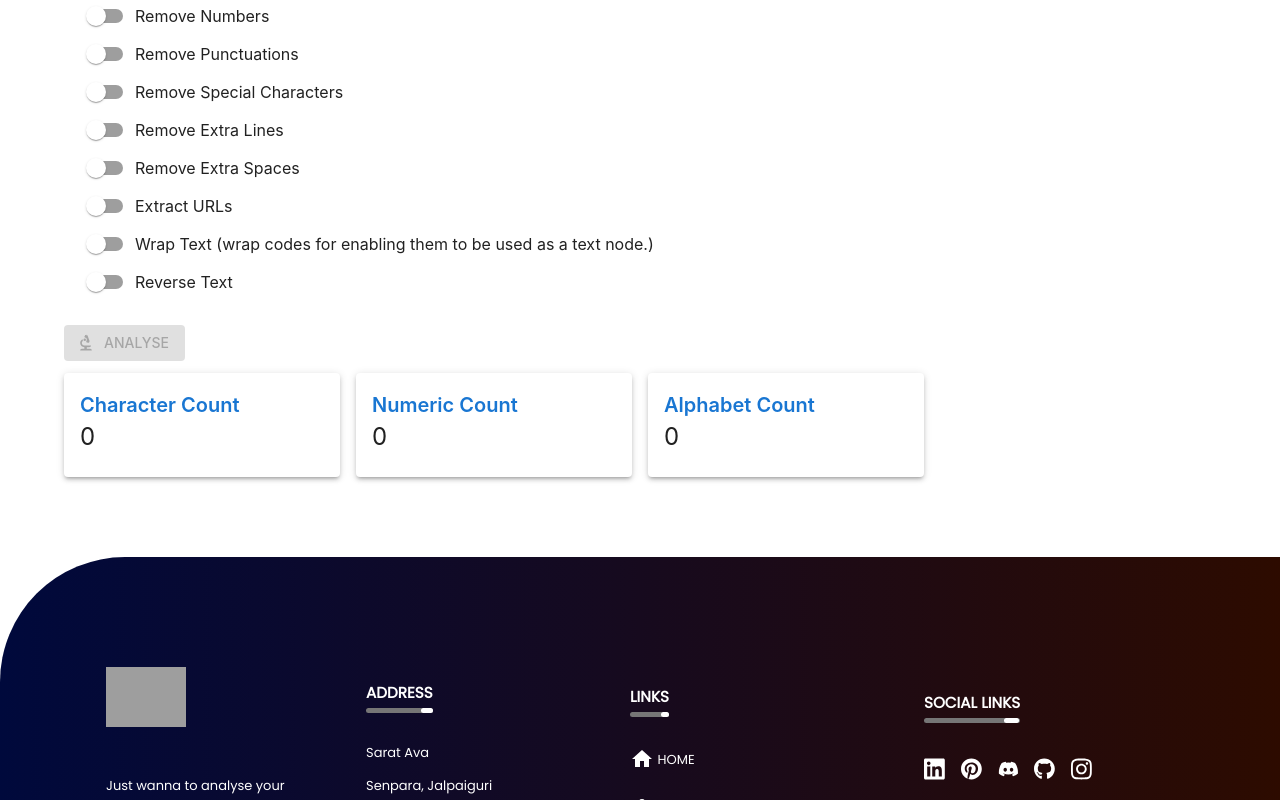
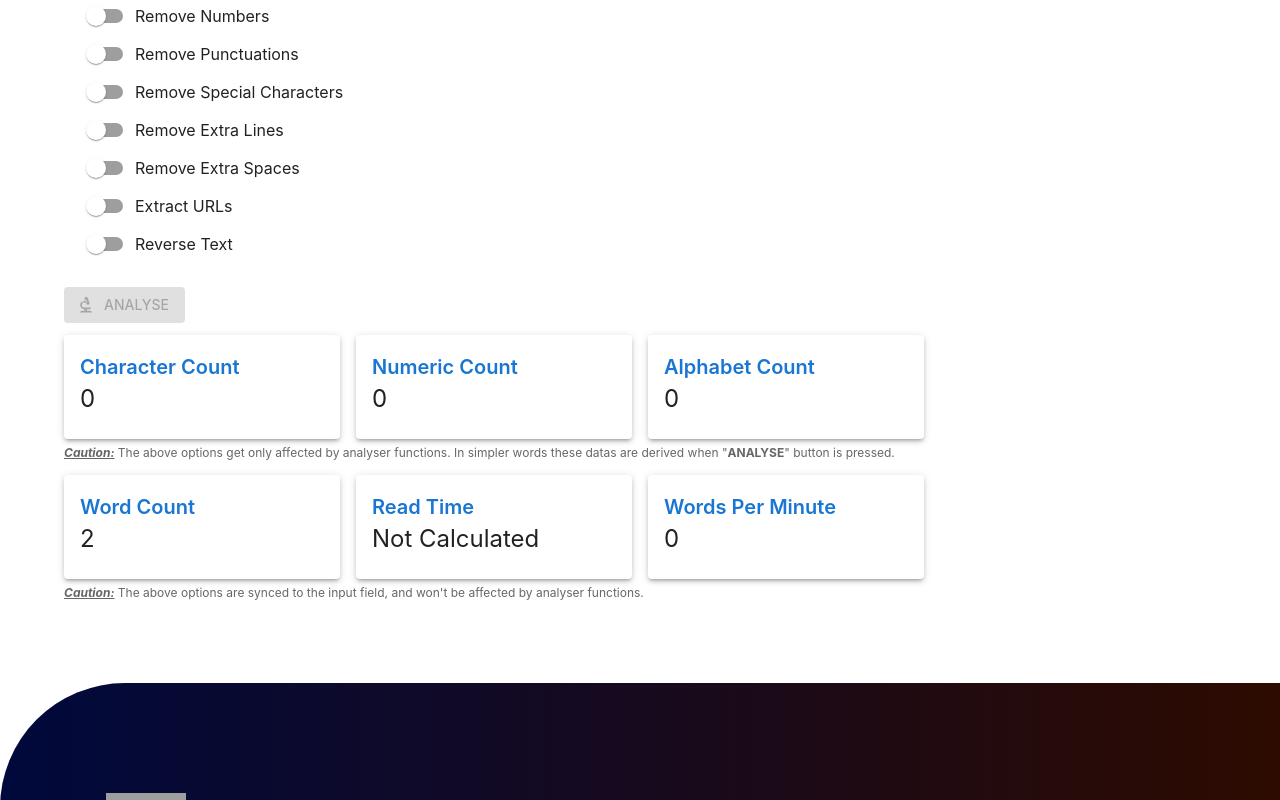
Before and after one commit to abindent/textanalyser, a Next.js app in the folder textanalyser/: page /tools/analyser in a window 1280 px wide. Shown: the part 627-1427 px from the top of the page. Built offline with nearby package versions, Linux system fonts and the light colour scheme; grey boxes are pictures that could not be loaded; what @mui/material-nextjs would draw is missing.

Commit message:
Added some more features into it

```diff
--- a/textanalyser/src/components/pages/tools/analyser.tsx
+++ b/textanalyser/src/components/pages/tools/analyser.tsx
@@ -47,20 +47,29 @@ export default function AnalyserPage() {
 
   // INPUT AND OUTPUT
   const [examString, setExamString] = React.useState<string>("Hello World");
-  const [output, setOutput] = React.useState<string | undefined | null>("");
-  const [purpose, setPurpose] = React.useState<string | undefined | null>("");
-  const [outputcharacterCount, setOutputCharacaterCount] = React.useState<
-    number | undefined | null
-  >(0);
-  const [outputalphabetCount, setOutputAlphabetCount] = React.useState<
-    number | undefined | null
-  >(0);
-  const [outputnumericCount, setOutputNumericCount] = React.useState<
-    number | undefined | null
-  >(0);
-  const [outputurl, setOutputURL] = React.useState<string | undefined | null>(
-    ""
-  );
+  const [analysis, setAnalysis] = React.useState<AnalysisData>({
+    output: "",
+    purpose: "",
+    stats: {
+      count: {
+        characters: 0,
+        alphabets: 0,
+        numbers: 0,
+      },
+      url: "",
+    },
+  });
+
+  const [typingTest, setTypingTest] = React.useState<TypingStats>({
+    startTime: null,
+    endTime: null,
+    wpm: 0,
+  });
+
+  const [additionalData, setAdditionalData] = React.useState<AdditionalData>({
+    readTime: "Not Calculated",
+    word_count: examString.split(/\s+/).filter(Boolean).length,
+  });
 
   // DATA INTERFACE
   interface Data {
@@ -77,8 +86,31 @@ export default function AnalyserPage() {
     alphacount: boolean;
     numcount: boolean;
     alphanumericcount: boolean;
-    wrapText: boolean;
     reverseText: boolean;
+  }
+
+  interface AnalysisData {
+    output: string;
+    purpose: string;
+    stats: {
+      count: {
+        characters: number;
+        alphabets: number;
+        numbers: number;
+      };
+      url: string;
+    };
+  }
+
+  interface AdditionalData {
+    readTime: string;
+    word_count: number;
+  }
+
+  interface TypingStats {
+    startTime: number | null;
+    endTime: number | null;
+    wpm: number;
   }
 
   // OPERATIONS
@@ -96,7 +128,6 @@ export default function AnalyserPage() {
     alphacount: false,
     numcount: false,
     alphanumericcount: false,
-    wrapText: false,
     reverseText: false,
   });
 
@@ -148,13 +179,6 @@ export default function AnalyserPage() {
         name: "extractUrls",
         disabled: false,
       },
-      wrapText: {
-        label:
-          "Wrap Text (wrap codes for enabling them to be used as a text node.)",
-        checked: data.wrapText,
-        name: "wrapText",
-        disabled: data.extractUrls,
-      },
       reverseText: {
         label: "Reverse Text",
         checked: data.reverseText,
@@ -204,6 +228,36 @@ export default function AnalyserPage() {
     },
   };
 
+  // Calculate Read Time
+  const calculateReadTime = (text: string): string => {
+    const wordsPerMinute = 200; // Average reading speed
+    const wordCount = text.trim().split(/\s+/).length;
+    const minutes = Math.floor(wordCount / wordsPerMinute);
+    const seconds = Math.floor(
+      (wordCount % wordsPerMinute) / (wordsPerMinute / 60)
+    );
+
+    if (minutes === 0 && seconds === 0) return "Less than a second";
+    if (minutes === 0) return `${seconds} seconds`;
+    if (seconds === 0) return `${minutes} min`;
+
+    return `${minutes} min ${seconds} sec`;
+  };
+
+  // Calculate Typing Speed
+  const calculateTypingStats = (sample: string, input: string) => {
+    const correctCharacters = Array.from(input).filter(
+      (char, index) => char === sample[index]
+    ).length;
+
+    const totalTime = (typingTest.endTime! - typingTest.startTime!) / 60000; // in minutes
+    const wpm = Math.round(correctCharacters / 5 / totalTime);
+    const accuracy = Math.round((correctCharacters / input.length) * 100);
+
+    return { wpm: isFinite(wpm) ? wpm : 0, accuracy };
+  };
+
+  // Render Function to Generate Switches for those Utilities
   const renderSwitches = (data: any) => {
     return (
       <FormGroup>
@@ -229,9 +283,34 @@ export default function AnalyserPage() {
   };
 
   // HANDLERS
+  const typingTestHandler = () => {
+    if (!typingTest.startTime) {
+      setTypingTest((prev) => ({
+        ...prev,
+        startTime: Date.now(),
+      }));
+    }
+
+    setTypingTest((prev) => ({
+      ...prev,
+      endTime: Date.now(),
+      ...calculateTypingStats(examString, examString),
+    }));
+
+    setTypingTest((prev) => ({
+      ...prev,
+      examString,
+    }));
+  };
+
   const changeHandler = (e: React.ChangeEvent<HTMLInputElement>) => {
     e.preventDefault();
     setExamString(e.target.value);
+    typingTestHandler();
+    setAdditionalData({
+      readTime: calculateReadTime(examString),
+      word_count: examString.split(/\s+/).filter(Boolean).length,
+    });
   };
 
   const operationHandler = (e: React.ChangeEvent<HTMLInputElement>) => {
@@ -253,7 +332,6 @@ export default function AnalyserPage() {
         alphacount: false,
         numcount: false,
         alphanumericcount: false,
-        wrapText: false,
         reverseText: false,
       });
     } else {
@@ -265,12 +343,6 @@ export default function AnalyserPage() {
     setTabNo(newValue);
   };
 
-  const wrapText = (text: string) => {
-    const wrapped_text: string = Array.from(text)
-      .map((char) => (char === "'" ? `{"'"}` : `{'${char}'}`))
-      .join("");
-    return wrapped_text;
-  };
   // MAIN ANALYSER FUNCTION
   const Examine = async () => {
     /** BASIC ENGINE */
@@ -291,11 +363,6 @@ export default function AnalyserPage() {
     });
 
     /** CUSTOM OPERATIONS */
-    await AnalyserEngine.addCustomOperation(
-      "wrapText",
-      "Wrapped Text",
-      (text) => wrapText(text)
-    );
 
     await AnalyserEngine.addCustomOperation(
       "reverseText",
@@ -303,37 +370,42 @@ export default function AnalyserPage() {
       (text) => esrever.reverse(text)
     );
 
-    if (data.wrapText) {
-      await AnalyserEngine.toggleOperation("wrapText", data.wrapText);
-    }
-
     if (data.reverseText) {
       await AnalyserEngine.toggleOperation("reverseText", data.reverseText);
     }
 
     /** RESULT */
-    const _res = await AnalyserEngine.main();
-    if (_res["output"].length > 0) {
-      setOutput(_res["output"]);
-    } else {
-      setOutput("Null Output");
+    const result = await AnalyserEngine.main();
+
+    try {
+      setAnalysis({
+        output: result.output || "Null Output",
+        purpose: result.purpose || "No Operations have been Performed",
+        stats: {
+          count: {
+            characters: result.metadata.characterCount,
+            alphabets: result.metadata.alphabetCount,
+            numbers: result.metadata.numericCount,
+          },
+          url: result.metadata.url,
+        },
+      });
+      setAdditionalData({
+        readTime: calculateReadTime(result.output),
+        word_count: result.output.split(/\s+/).filter(Boolean).length,
+      });
+    } catch (error) {
+      console.error("Analysis failed:", error);
+      setAnalysis((prev) => ({
+        ...prev,
+        output: "Error occurred during analysis",
+      }));
     }
-    setPurpose(_res["purpose"]);
-    setOutputCharacaterCount(_res["metadata"]["characterCount"]);
-    setOutputAlphabetCount(_res["metadata"]["alphabetCount"]);
-    setOutputNumericCount(_res["metadata"]["numericCount"]);
-    setOutputURL(_res["metadata"]["url"]);
   };
 
   React.useEffect(() => {
     Prism.highlightAll();
-  }, [
-    output,
-    outputurl,
-    outputalphabetCount,
-    outputcharacterCount,
-    outputnumericCount,
-  ]);
+  }, [analysis.output]);
 
   return (
     <div>
@@ -456,7 +528,7 @@ export default function AnalyserPage() {
             Analyse
           </Button>
 
-          {output && (
+          {analysis.output && (
             <Box marginTop="2rem">
               <Typography variant="h4" fontWeight="500" marginBottom="1rem">
                 Analysis Results:
@@ -469,13 +541,13 @@ export default function AnalyserPage() {
                 Operations Performed:
               </Typography>
               <Typography variant="kbd" marginBottom={"0.75rem"}>
-                {purpose}
+                {analysis.purpose}
               </Typography>
               <pre className="language-c line-numbers">
-                <code>{output}</code>
+                <code>{analysis.output}</code>
               </pre>
 
-              {outputurl && (
+              {analysis.stats.url && (
                 <Grid size={{ xs: 12 }}>
                   <Card elevation={3}>
                     <CardContent>
@@ -484,7 +556,7 @@ export default function AnalyserPage() {
                       </Typography>
                       <Typography variant="body1">
                         <pre className="language-c line-numbers">
-                          <code>{`🔗: ${outputurl}`}</code>
+                          <code>{`🔗: ${analysis.stats.url}`}</code>
                         </pre>
                       </Typography>
                     </CardContent>
@@ -501,7 +573,9 @@ export default function AnalyserPage() {
                   <Typography variant="h6" color="primary" fontWeight="600">
                     Character Count
                   </Typography>
-                  <Typography variant="h5">{outputcharacterCount}</Typography>
+                  <Typography variant="h5">
+                    {analysis.stats.count.characters}
+                  </Typography>
                 </CardContent>
               </Card>
             </Grid>
@@ -512,7 +586,9 @@ export default function AnalyserPage() {
                   <Typography variant="h6" color="primary" fontWeight="600">
                     Numeric Count
                   </Typography>
-                  <Typography variant="h5">{outputnumericCount}</Typography>
+                  <Typography variant="h5">
+                    {analysis.stats.count.numbers}
+                  </Typography>
                 </CardContent>
               </Card>
             </Grid>
@@ -523,11 +599,70 @@ export default function AnalyserPage() {
                   <Typography variant="h6" color="primary" fontWeight="600">
                     Alphabet Count
                   </Typography>
-                  <Typography variant="h5">{outputalphabetCount}</Typography>
+                  <Typography variant="h5">
+                    {analysis.stats.count.alphabets}
+                  </Typography>
                 </CardContent>
               </Card>
             </Grid>
           </Grid>
+          <Typography variant="caption" color={"text.secondary"}>
+            <b>
+              <u>
+                <i>Caution:</i>
+              </u>
+            </b>
+            {"\u00A0"}
+            The above options get only affected by analyser functions. In
+            simpler words these datas are derived when "<b>ANALYSE</b>" button
+            is pressed.
+          </Typography>
+          <Grid container spacing={2} marginTop={"0.75rem"}>
+            <Grid size={{ xs: 12, sm: 6, md: 3 }}>
+              <Card elevation={3}>
+                <CardContent>
+                  <Typography variant="h6" color="primary" fontWeight="600">
+                    Word Count
+                  </Typography>
+                  <Typography variant="h5">
+                    {additionalData.word_count}
+                  </Typography>
+                </CardContent>
+              </Card>
+            </Grid>
+            <Grid size={{ xs: 12, sm: 6, md: 3 }}>
+              <Card elevation={3}>
+                <CardContent>
+                  <Typography variant="h6" color="primary" fontWeight={600}>
+                    Read Time
+                  </Typography>
+                  <Typography variant="h5">
+                    {additionalData.readTime}
+                  </Typography>
+                </CardContent>
+              </Card>
+            </Grid>
+            <Grid size={{ xs: 12, sm: 6, md: 3 }}>
+              <Card elevation={3}>
+                <CardContent>
+                  <Typography variant="h6" color="primary" fontWeight={600}>
+                    Words Per Minute
+                  </Typography>
+                  <Typography variant="h5">{typingTest.wpm}</Typography>
+                </CardContent>
+              </Card>
+            </Grid>
+          </Grid>
+          <Typography variant="caption" color={"text.secondary"}>
+            <b>
+              <u>
+                <i>Caution:</i>
+              </u>
+            </b>
+            {"\u00A0"}
+            The above options are synced to the input field, and won't be
+            affected by analyser functions.
+          </Typography>
         </Box>
       </Container>
     </div>
```
